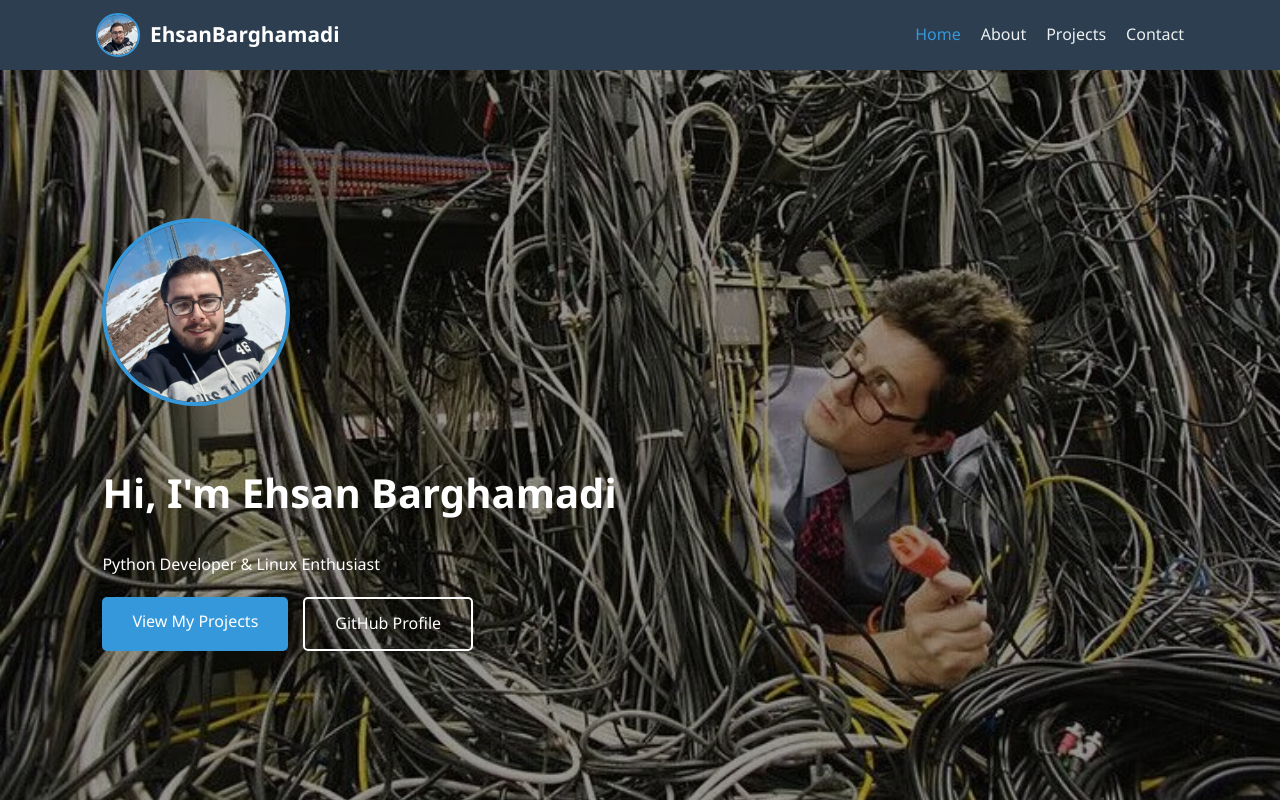
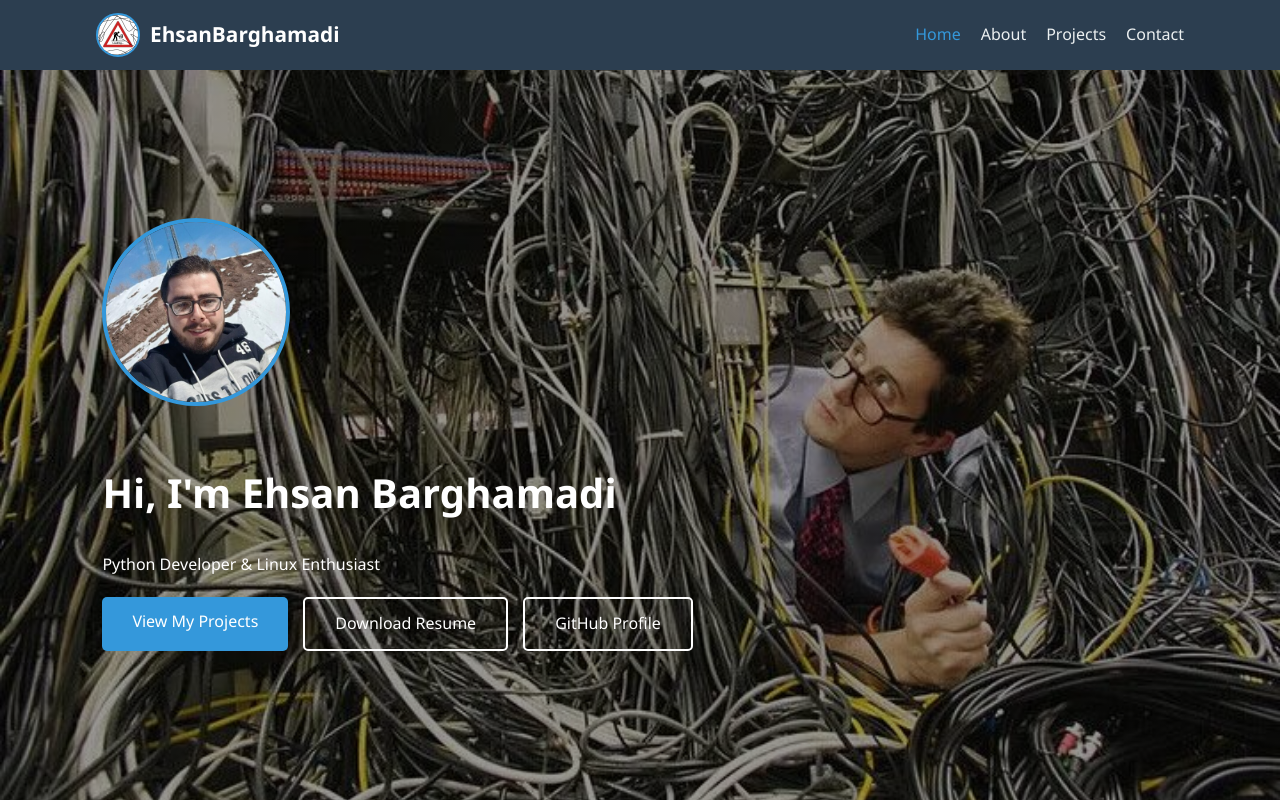
Before and after one commit to EhsanBarghamadi/EhsanBarghamadi.github.io, a plain HTML site: page index.html in a window 1280 px wide. Drawn offline with Linux system fonts and the light colour scheme.

Commit message:
feat: add resume download on home and contact pages

```diff
--- a/css/style.css
+++ b/css/style.css
@@ -93,6 +93,7 @@ nav a:hover, nav a.active {
 
 .hero-btns {
     display: flex;
+    flex-wrap: wrap;
     gap: 15px;
     margin-top: 20px;
 }
--- a/index.html
+++ b/index.html
@@ -8,10 +8,11 @@
     <link rel="icon" type="image/png" href="images/favicon.png">
 </head>
 <body>
+
     <nav>
         <div class="nav-container">
             <a href="index.html" class="logo">
-                <img src="images/profile.jpg" alt="Ehsan">
+                <img src="images/no-profile.jpg" alt="Ehsan">
                 <span>EhsanBarghamadi</span>
             </a>
             <ul>
@@ -22,6 +23,7 @@
             </ul>
         </div>
     </nav>
+
     <header class="hero">
         <div class="hero-content">
             <img src="images/profile.jpg" alt="Ehsan" class="profile-img">
@@ -29,10 +31,12 @@
             <p>Python Developer & Linux Enthusiast</p>
             <div class="hero-btns">
                 <a href="projects.html" class="btn">View My Projects</a>
+                <a href="ehsan-barghamadi-resume.pdf" download class="btn-outline">Download Resume</a>
                 <a href="https://github.com/EhsanBarghamadi" target="_blank" class="btn-outline">GitHub Profile</a>
             </div>
         </div>
     </header>
+
     <script src="js/script.js"></script>
 </body>
 </html>
```
Also changed, not shown: contact.html (+3 -1 lines), 1 other file.
